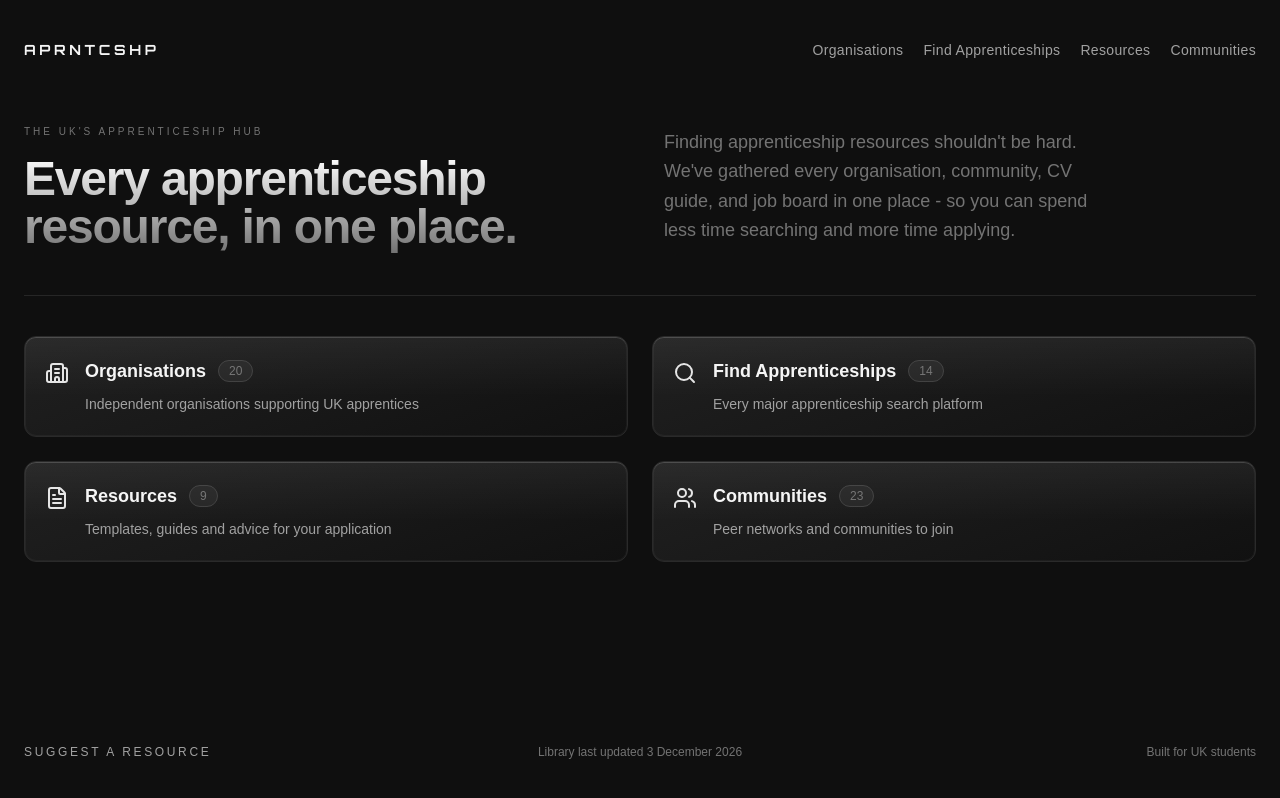
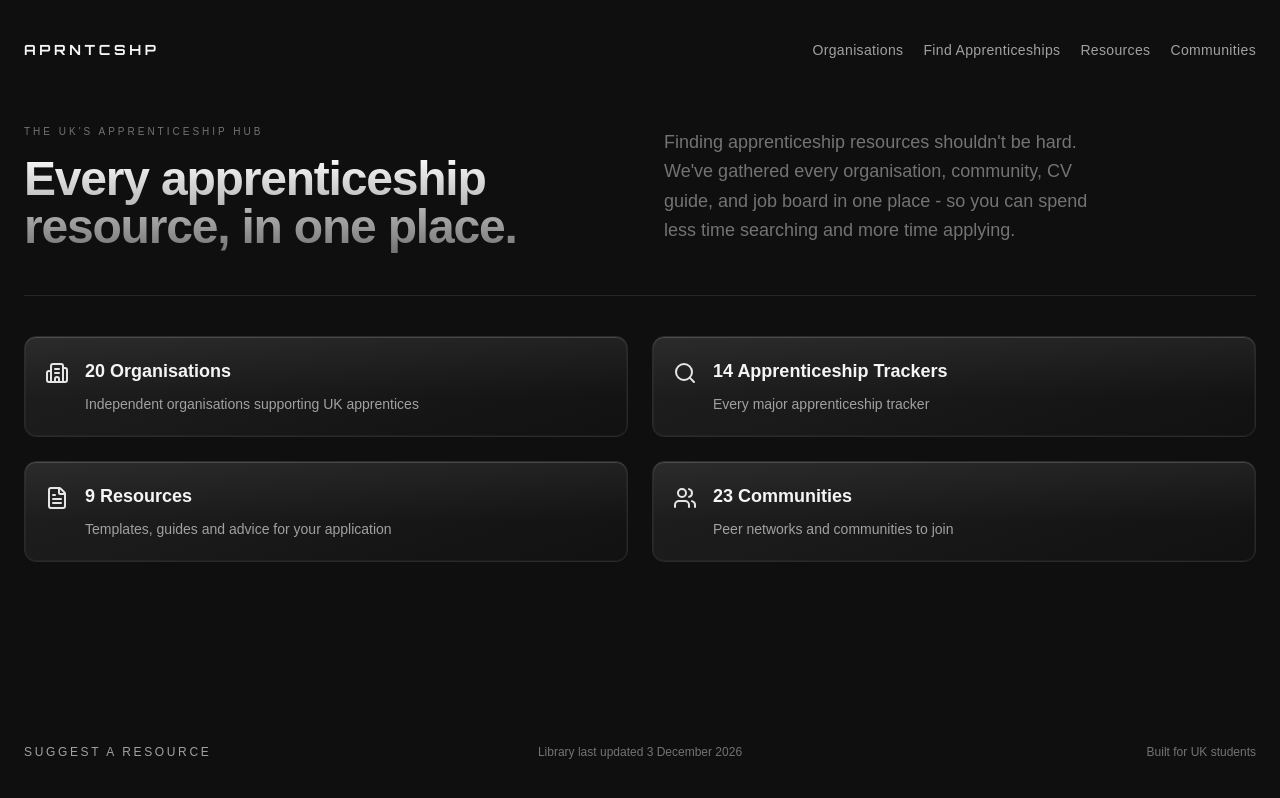
Before and after one commit to NishantBrahmbhatt/aprntcshp, a Next.js app: page / in a window 1280 px wide. Built offline with nearby package versions, Linux system fonts and the light colour scheme.

Commit message:
improved number of each resource on the landing page by adding an animation

```diff
--- a/app/page.tsx
+++ b/app/page.tsx
@@ -1,5 +1,6 @@
 "use client";
 
+import { useEffect, useState } from "react";
 import { Building2, FileText, Search, Users } from "lucide-react";
 import Link from "next/link";
 import { Orbitron } from "next/font/google";
@@ -36,10 +37,10 @@ const sectionCards = [
     count: organisations.length,
   },
   {
-    label: "Find Apprenticeships",
+    label: "Apprenticeship Trackers",
     Icon: Search,
     href: "/find-apprenticeships",
-    description: "Every major apprenticeship search platform",
+    description: "Every major apprenticeship tracker",
     count: platforms.length,
   },
   {
@@ -72,6 +73,43 @@ function Navbar() {
 
 function SectionDivider() {
   return <div className="mt-10 border-t border-neutral-800" />;
+}
+
+function easeOutCubic(t: number) {
+  return 1 - (1 - t) ** 3;
+}
+
+function CountUpSegment({ target }: { target: number }) {
+  const [value, setValue] = useState(0);
+
+  useEffect(() => {
+    let raf = 0;
+    let cancelled = false;
+    const start = performance.now();
+    const duration = 800;
+
+    const tick = (now: number) => {
+      if (cancelled) return;
+      const t = Math.min(1, (now - start) / duration);
+      setValue(Math.round(easeOutCubic(t) * target));
+      if (t < 1) {
+        raf = requestAnimationFrame(tick);
+      }
+    };
+
+    raf = requestAnimationFrame(tick);
+    return () => {
+      cancelled = true;
+      cancelAnimationFrame(raf);
+    };
+  }, [target]);
+
+  return (
+    <span className="inline-grid shrink-0 tabular-nums">
+      <span className="invisible col-start-1 row-start-1">{target}</span>
+      <span className="col-start-1 row-start-1">{value}</span>
+    </span>
+  );
 }
 
 function HeroSection() {
@@ -116,14 +154,9 @@ function SectionsRow() {
                 aria-hidden="true"
               />
               <div className="space-y-2">
-                <div className="flex items-center gap-3">
-                  <h2 className="text-base sm:text-lg font-semibold text-neutral-100">
-                    {card.label}
-                  </h2>
-                  <span className="inline-flex items-center justify-center rounded-full bg-neutral-800 border border-neutral-700 px-2.5 py-0.5 text-xs text-neutral-500">
-                    {card.count}
-                  </span>
-                </div>
+                <h2 className="text-base sm:text-lg font-semibold text-neutral-100">
+                  <CountUpSegment target={card.count} /> {card.label}
+                </h2>
                 <p className="text-sm text-neutral-400 leading-relaxed">
                   {card.description}
                 </p>
```
